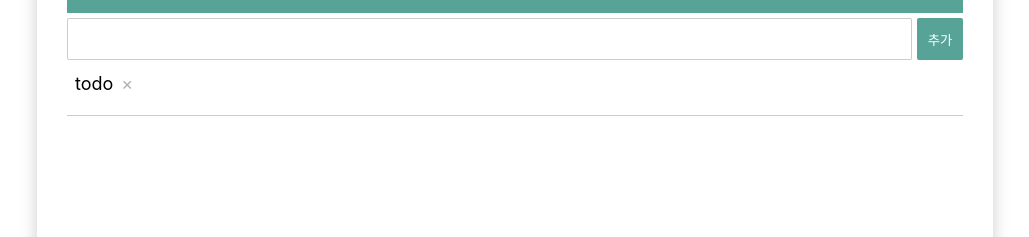
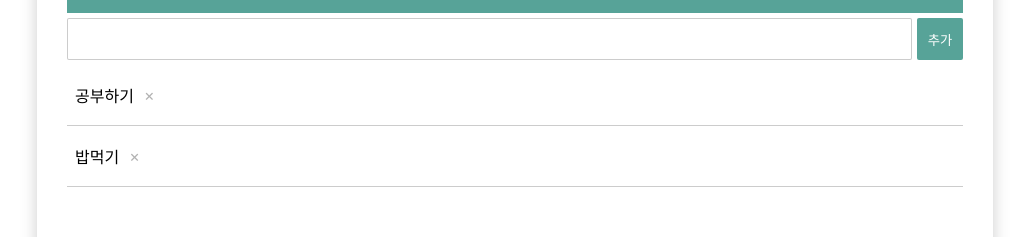
Before and after one commit to leejiwon6315/React-TS-ToDo-List, a React (Create React App) app: page / in a window 1280 px wide. Shown: the part 171-408 px from the top of the page, without its empty margins (125-1154 px from the left). Built offline with nearby package versions, Linux system fonts and the light colour scheme.

Commit message:
add pseudo todo list

```diff
--- a/src/App.module.scss
+++ b/src/App.module.scss
@@ -9,6 +9,7 @@
 
     width: 70%;
     min-height: 500px;
+    height: fit-content;
     margin: 10vh auto;
     padding: 20px 30px 50px 30px;
 
--- a/src/Components/InputTodo/index.tsx
+++ b/src/Components/InputTodo/index.tsx
@@ -1,23 +1,27 @@
-import { useRef } from "react";
+import { useState } from "react";
 import style from "./InputTodo.module.scss";
 
 const InputTodo: React.FC = () => {
-  const inputRef = useRef<HTMLInputElement>(null);
+  const [input, setInput] = useState("");
 
-  const addTodoData = (e: React.MouseEvent<HTMLButtonElement>) => {
+  const onChangeInput = (e: any) => {
+    setInput(e.target.value);
+  };
+
+  const addTodoData = (e: React.FormEvent) => {
     e.preventDefault();
+    setInput("");
   };
 
   return (
-    <form className={style.todo_input_wrapper}>
-      <input className={style.todo_input} type="text" ref={inputRef} />
-      <button
-        className={style.todo_input_button}
-        type="submit"
-        onClick={addTodoData}
-      >
-        추가
-      </button>
+    <form className={style.todo_input_wrapper} onSubmit={addTodoData}>
+      <input
+        className={style.todo_input}
+        type="text"
+        value={input}
+        onChange={onChangeInput}
+      />
+      <button className={style.todo_input_button}>추가</button>
     </form>
   );
 };
--- /dev/null
+++ b/src/Components/TodoList/TodoItem.tsx
@@ -0,0 +1,19 @@
+import style from "./TodoList.module.scss";
+
+interface TodoItemProps {
+  todo: {
+    id: number;
+    schedule: string;
+  };
+}
+
+const TodoItem = ({ todo }: TodoItemProps) => {
+  return (
+    <li className={style.list}>
+      <p className={style.todo}>{todo.schedule}</p>
+      <p className={style.delete_todo}>×</p>
+    </li>
+  );
+};
+
+export default TodoItem;
--- a/src/Components/TodoList/TodoList.module.scss
+++ b/src/Components/TodoList/TodoList.module.scss
@@ -4,21 +4,22 @@
 
   .list {
     width: 100%;
-    height: 50px;
+    height: 40px;
+    padding: 10px 0 10px 0;
     list-style: none;
     border-bottom: 1px solid rgba(126, 126, 126, 0.397);
     display: flex;
     flex-direction: row;
+    align-items: center;
 
     .todo {
-      font-size: 18px;
+      font-size: 16px;
       height: fit-content;
-      padding: 8px 8px 0 8px;
+      padding: 0 10px 0 8px;
     }
 
     .delete_todo {
-      font-size: 18px;
-      padding-top: 8px;
+      font-size: 16px;
       height: fit-content;
       color: rgba(126, 126, 126, 0.603);
       cursor: pointer;
--- a/src/Components/TodoList/index.tsx
+++ b/src/Components/TodoList/index.tsx
@@ -1,11 +1,16 @@
 import style from "./TodoList.module.scss";
+import TodoItem from "./TodoItem";
+
 const TodoList: React.FC = () => {
+  const todos = [
+    { id: 1, schedule: "공부하기" },
+    { id: 2, schedule: "밥먹기" },
+  ];
   return (
     <ul className={style.list_wrapper}>
-      <li className={style.list}>
-        <p className={style.todo}>todo</p>
-        <p className={style.delete_todo}>×</p>
-      </li>
+      {todos.map((elem) => (
+        <TodoItem todo={elem} key={elem.id} />
+      ))}
     </ul>
   );
 };
```
Also changed, not shown: src/Store.tsx (added, +26 -0 lines).
